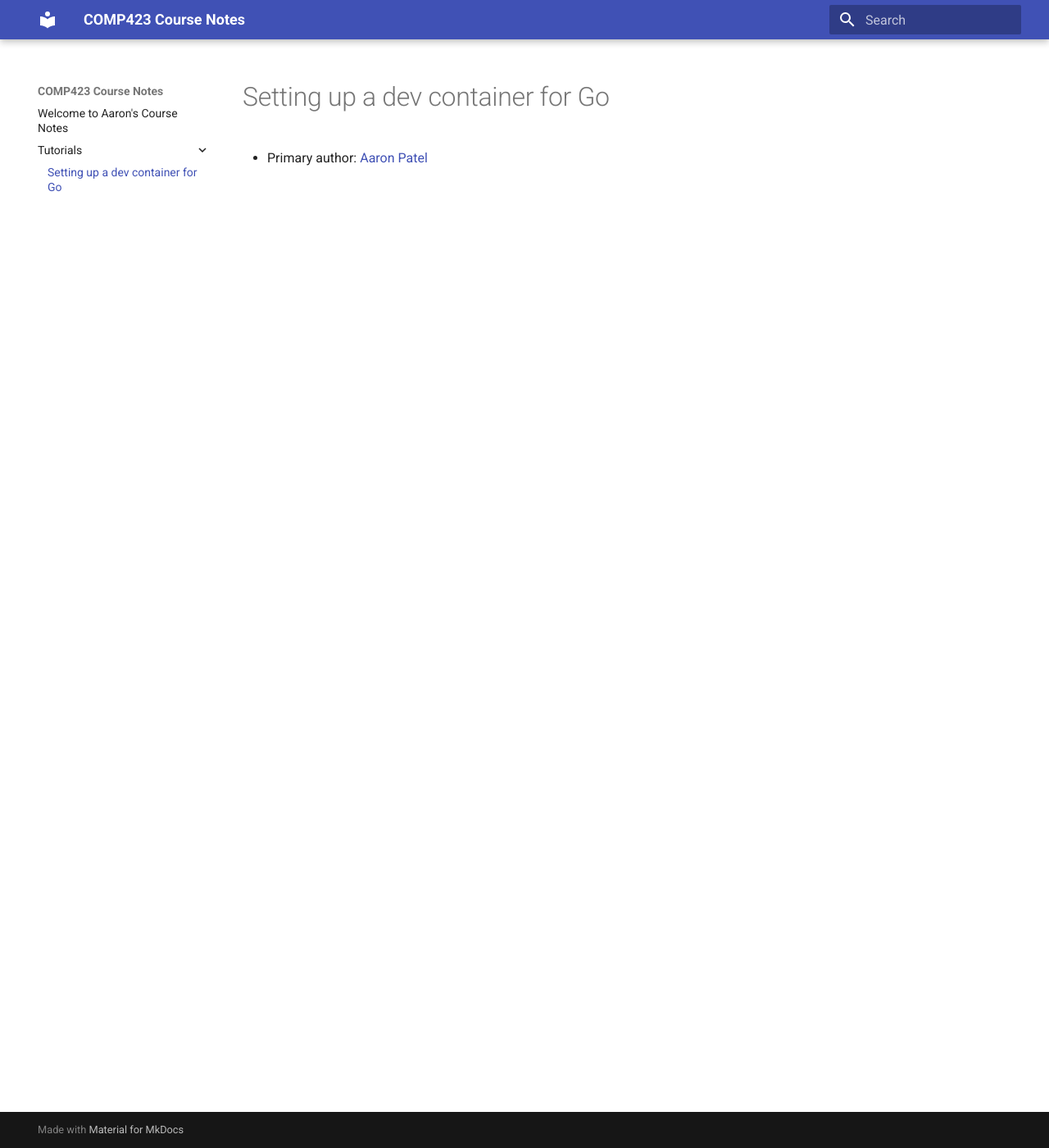
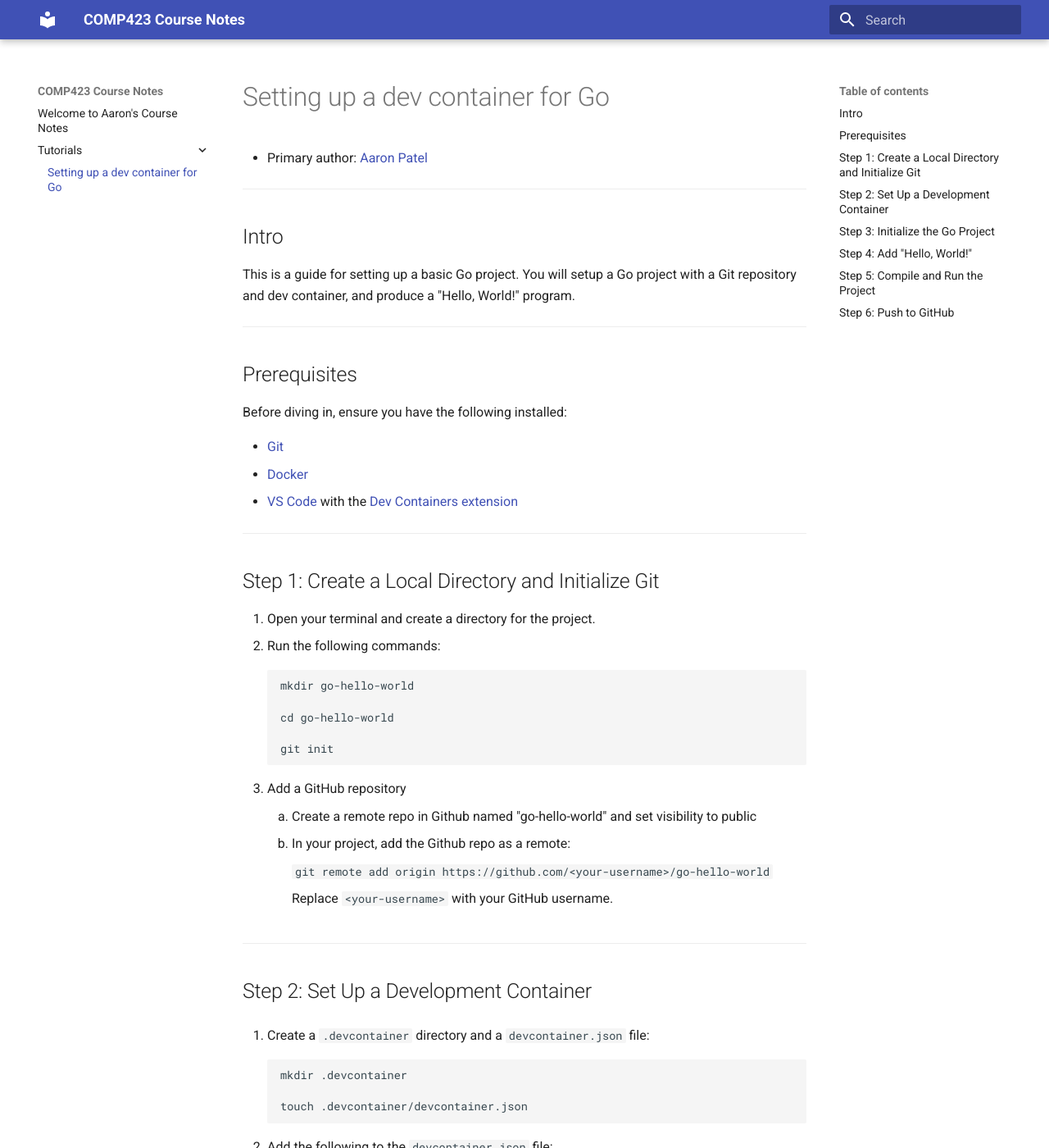
Before and after one commit to arpatell/comp423-course-notes, an MkDocs documentation site: the page built from docs/tutorials/go-setup.md, in a window 1280 px wide and 1400 px high. Shown: the whole window at 82% size. Built offline with MkDocs 1.6.1 and Material for MkDocs 9.7.7, drawn with Linux system fonts in a browser that asks for light colours; some of the changed text lies outside the part shown.

Commit message:
added documentation for go project tutorial

````diff
--- a/docs/tutorials/go-setup.md
+++ b/docs/tutorials/go-setup.md
@@ -1,3 +1,139 @@
 # Setting up a dev container for Go
 
 * Primary author: [Aaron Patel](https://github.com/arpatell)
+
+---
+
+## Intro
+This is a guide for setting up a basic Go project. You will setup a Go project with a Git repository and dev container, and produce a "Hello, World!" program.
+
+---
+
+## Prerequisites
+
+Before diving in, ensure you have the following installed:
+
+- [Git](https://git-scm.com/)
+- [Docker](https://www.docker.com/)
+- [VS Code](https://code.visualstudio.com/) with the [Dev Containers extension](https://marketplace.visualstudio.com/items?itemName=ms-vscode-remote.remote-containers)
+
+---
+
+## Step 1: Create a Local Directory and Initialize Git
+
+1. Open your terminal and create a directory for the project.
+2. Run the following commands:
+
+        mkdir go-hello-world
+
+        cd go-hello-world
+
+        git init
+
+3. Add a GitHub repository
+
+     1. Create a remote repo in Github named "go-hello-world" and set visibility to public
+     2. In your project, add the Github repo as a remote:
+
+        ```
+        git remote add origin https://github.com/<your-username>/go-hello-world
+        ```
+
+        Replace `<your-username>` with your GitHub username.
+
+---
+
+## Step 2: Set Up a Development Container
+
+1. Create a `.devcontainer` directory and a `devcontainer.json` file:
+
+        mkdir .devcontainer
+
+        touch .devcontainer/devcontainer.json
+
+2. Add the following to the `devcontainer.json` file:
+
+        {
+          "name": "Go Dev Container",
+          "image": "golang:1.20",
+          "features": {},
+          "mounts": ["source=/var/run/docker.sock,target=/var/run/docker.sock,type=bind"]
+        }
+
+3. Open your project in VS Code and reopen it in the container by clicking **Reopen in Container**.
+
+---
+
+## Step 3: Initialize the Go Project
+
+1. Inside the dev container, run:
+
+        go mod init github.com/<yourusername>/go-hello-world
+
+      Replace `<your-username>` with your GitHub username.
+
+    > This creates a `go.mod` file, which defines your Go module.
+
+---
+
+## Step 4: Add "Hello, World!"
+
+1. Create a `main.go` file:
+
+        touch main.go
+
+2. Add the following code to `main.go`:
+
+        package main
+
+        import "fmt"
+
+        func main() {
+            fmt.Println("Hello, World!")
+        }
+
+---
+
+## Step 5: Compile and Run the Project
+
+1. To compile the project, run:
+
+        go build -o hello
+
+      > This creates an executable file named `hello`.
+
+2. Run the executable:
+
+        ./hello
+
+    You should see this output:
+
+        Hello, World!
+
+---
+
+## Step 6: Push to GitHub
+
+1. Stage files, and add a README if you'd like:
+
+        echo "your-md-text-here" > README.md
+
+        git add .
+
+2. Add configs and commit:
+
+        git config user.name --global "your-username-here"
+
+        git config user.email --global "your-email-here"
+
+        git commit -m "your-message-here"
+
+3. Push to remote:
+
+        git branch -M main
+
+        git push --set-upstream origin main
+
+---
+
+Congrats! You have completed the tutorial.
````
